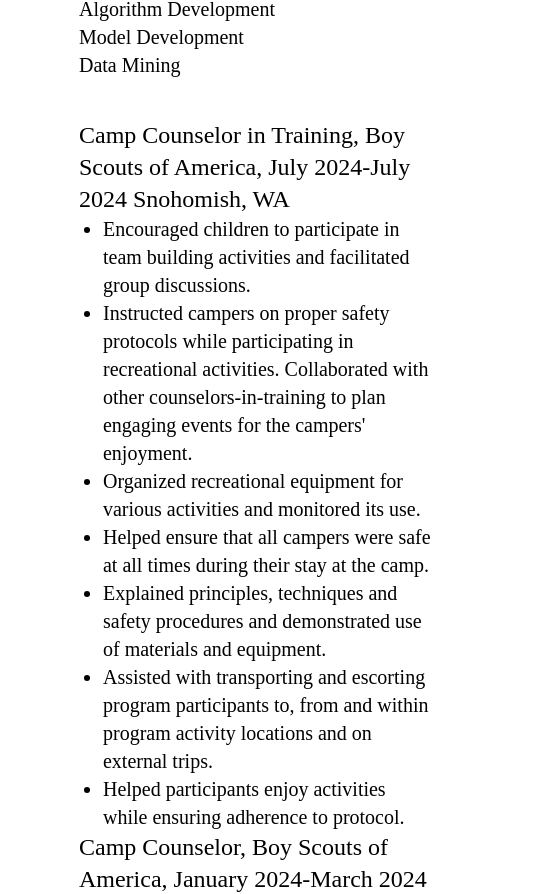
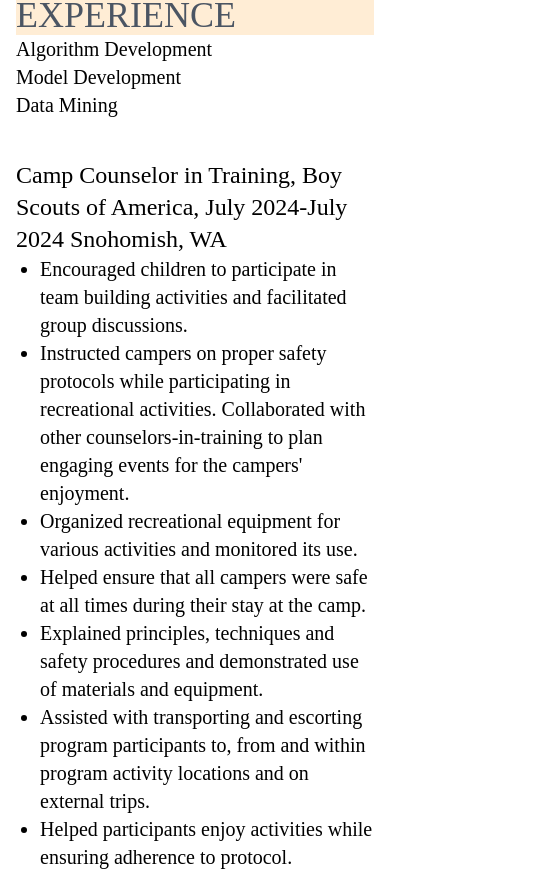
Before and after one commit to DragonMaster12345678/Portfolio, a Next.js app: page / in a window 390 px wide. Shown: the part 901-1795 px from the top of the page, 533 px wide, since content can reach past the window. Built offline with nearby package versions, Linux system fonts and the light colour scheme.

Commit message:
better mobile support

```diff
--- a/src/components/experience.tsx
+++ b/src/components/experience.tsx
@@ -13,7 +13,7 @@
 					</li>
 				))}
 			</ul>
-
+			<div className="flex flex-col gap-10">
 				{data.events.map((event) => (
 					<div key={event.name}>
 						<h1 className="text-2xl">{event.name}</h1>
@@ -27,6 +27,7 @@
 					</div>
 				))}
 			</div>
+		</div>
 	);
 };
 
--- a/src/pages/index.tsx
+++ b/src/pages/index.tsx
@@ -14,13 +14,13 @@
 
 export default function Home() {
 	return (
-		<main className="flex min-h-screen flex-col items-center w-full px-64 py-12">
-			<div className="flex flex-row justify-between w-full">
-				<div className="flex flex-col">
+		<main className="flex min-h-screen flex-col items-center w-full px-4 md:px-64 py-12">
+			<div className="flex flex-col md:flex-row justify-between w-full">
+				<div className="flex flex-col text-left">
 					<h1 className="text-5xl text-yellow-500">{data.meta.main.name}</h1>
 					<p className="text-3xl">{data.meta.main.title}</p>
 				</div>
-				<div className="flex flex-col text-right">
+				<div className="flex flex-col text-left md:text-right mt-4 md:mt-0">
 					{Object.keys(typedData.meta.other).map((item) => (
 						<h1 key={item}>
 							{item.charAt(0).toUpperCase() + item.slice(1)}:{" "}
@@ -29,7 +29,7 @@
 					))}
 				</div>
 			</div>
-			<div className="flex flex-col">
+			<div className="flex flex-col w-full">
 				{Object.keys(typedData.other).map((item) => (
 					<Section title={item} data={typedData.other[item]} key={item} />
 				))}
```
Lines whose indentation alone changed are shown as unchanged.
